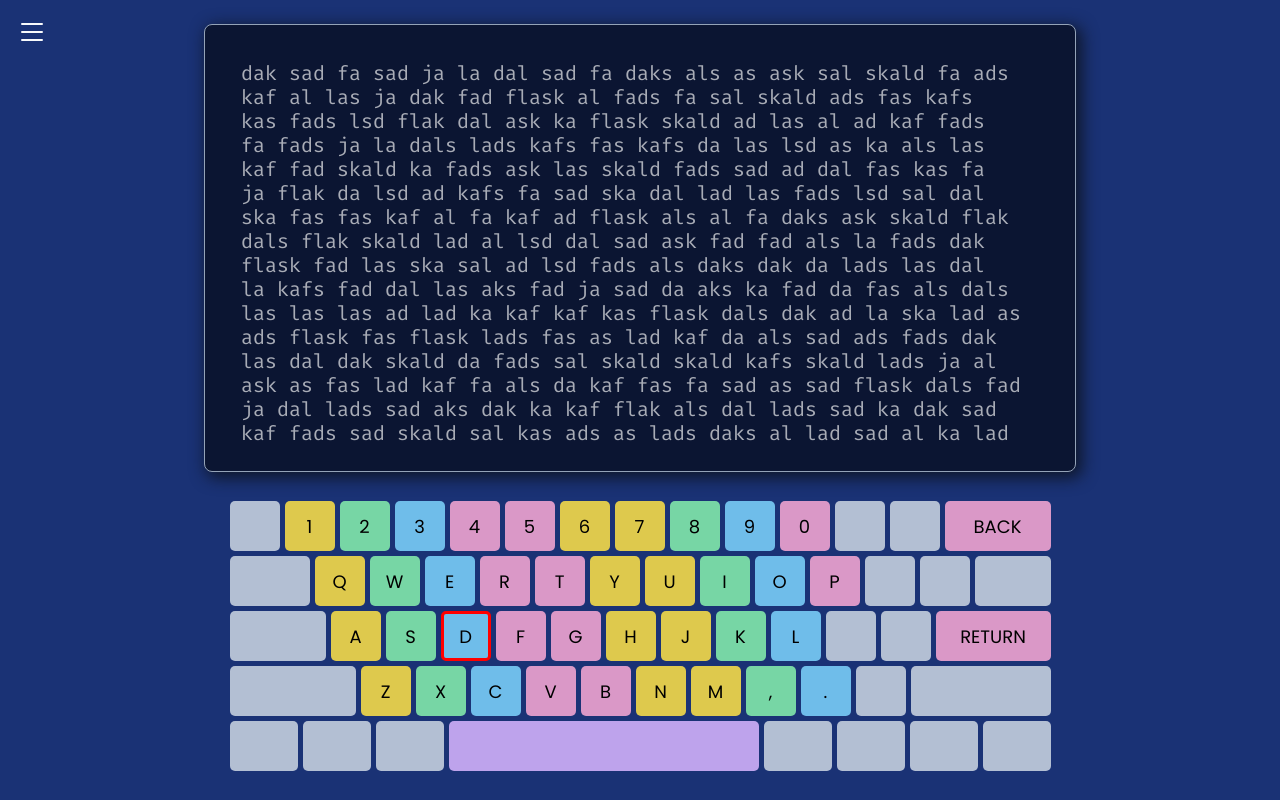
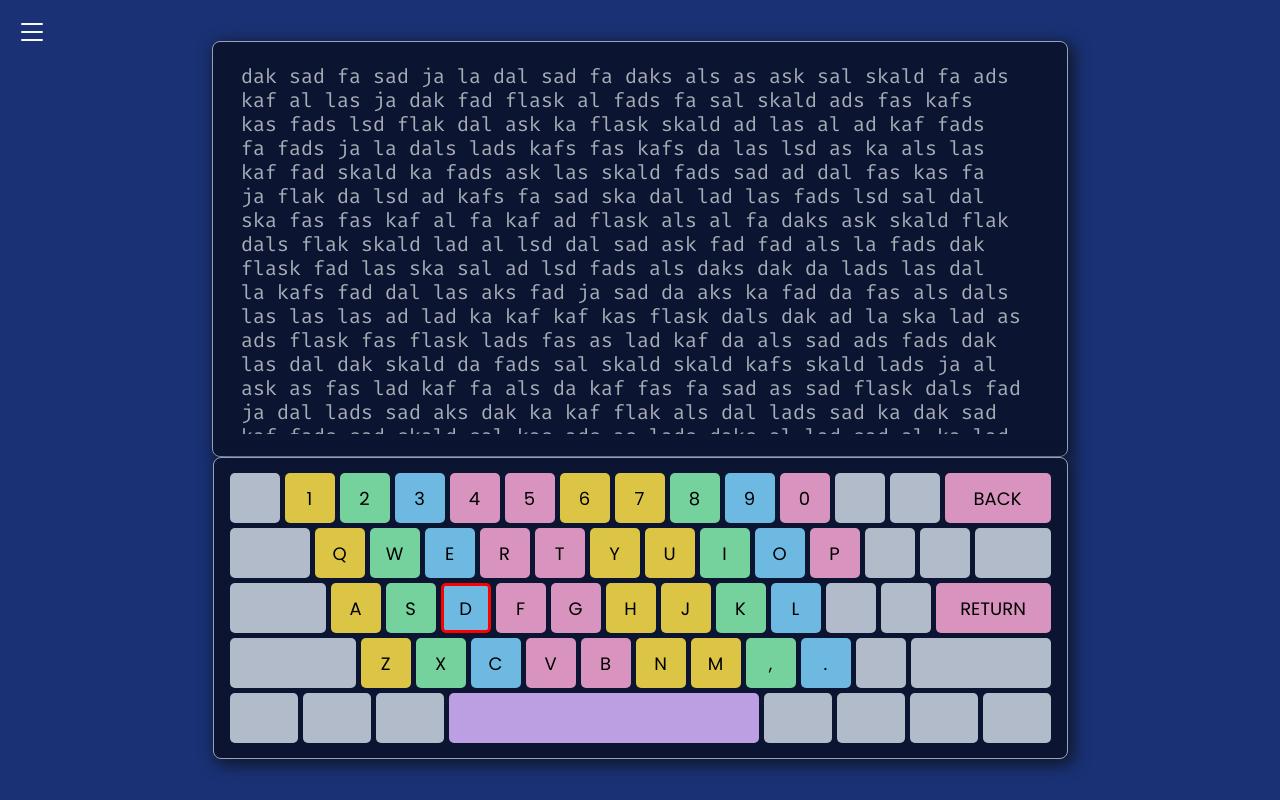
Before and after one commit to 30isnottoolate/typing-trainer, a React app: page / in a window 1280 px wide. Both pictures are taken after a click on the button "Start". Built offline with nearby package versions, Linux system fonts and the light colour scheme.

Commit message:
Add border, shadow to keyboard, change dimensions

```diff
--- a/src/components/App.css
+++ b/src/components/App.css
@@ -44,6 +44,7 @@
 #root {
     display: grid;
     justify-items: center;
+    align-content: center;
     background-color: var(--back-quaternary);
     width: 100vw;
     height: 100vh;
@@ -163,11 +164,11 @@ button:active {
     display: grid;
     justify-items: center;
     background-color: var(--back-primary);
-    position: absolute;
-    top: 1.5rem;
-    width: 54.5rem;
-    height: calc(100vh - 22rem);
-    padding: 1.5rem;
+    /* position: absolute;
+    top: 1.5rem; */
+    width: 53.5rem;
+    height: calc(100vh - 24rem);
+    padding: 1rem;
     border: 1px solid var(--front-tertiary);
     border-radius: 0.5rem;
     box-shadow: 0.25rem 0.25rem 1rem 0.125rem var(--back-tertiary);
@@ -190,9 +191,9 @@ button:active {
     font-family: "Fira Mono", monospace;
     position: absolute;
     width: 68.5ch;
-    height: calc(100vh - 25rem);
-    top: 1.5rem;
-    padding: 1ch;
+    height: calc(100vh - 26.5rem);
+    /* top: 1rem; */
+    padding: 0.5ch 0.5ch 1ch 1ch;
     white-space: pre-wrap;
     overflow-y: scroll;
 }
@@ -218,8 +219,13 @@ button:active {
 }
 
 #keyboard {
-    position: absolute;
-    bottom: 1.5rem;
+    background-color: var(--back-primary);
+    /* position: absolute;
+    bottom: 1.5rem; */
+    padding: 0.625rem 1rem;
+    border: 1px solid var(--front-tertiary);
+    border-radius: 0.5rem;
+    box-shadow: 0.25rem 0.25rem 1rem 0.125rem var(--back-tertiary);
 }
 
 .key,
```
